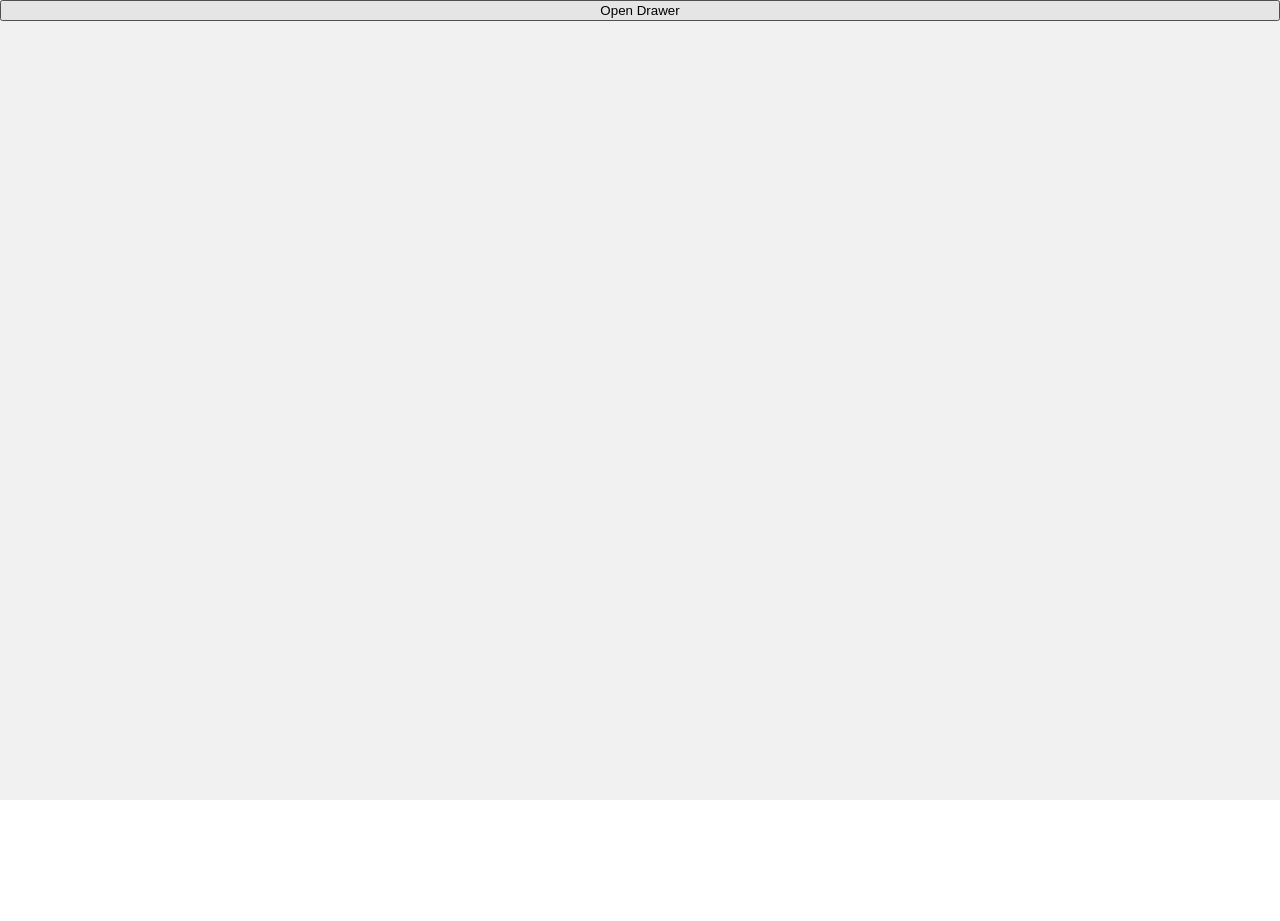
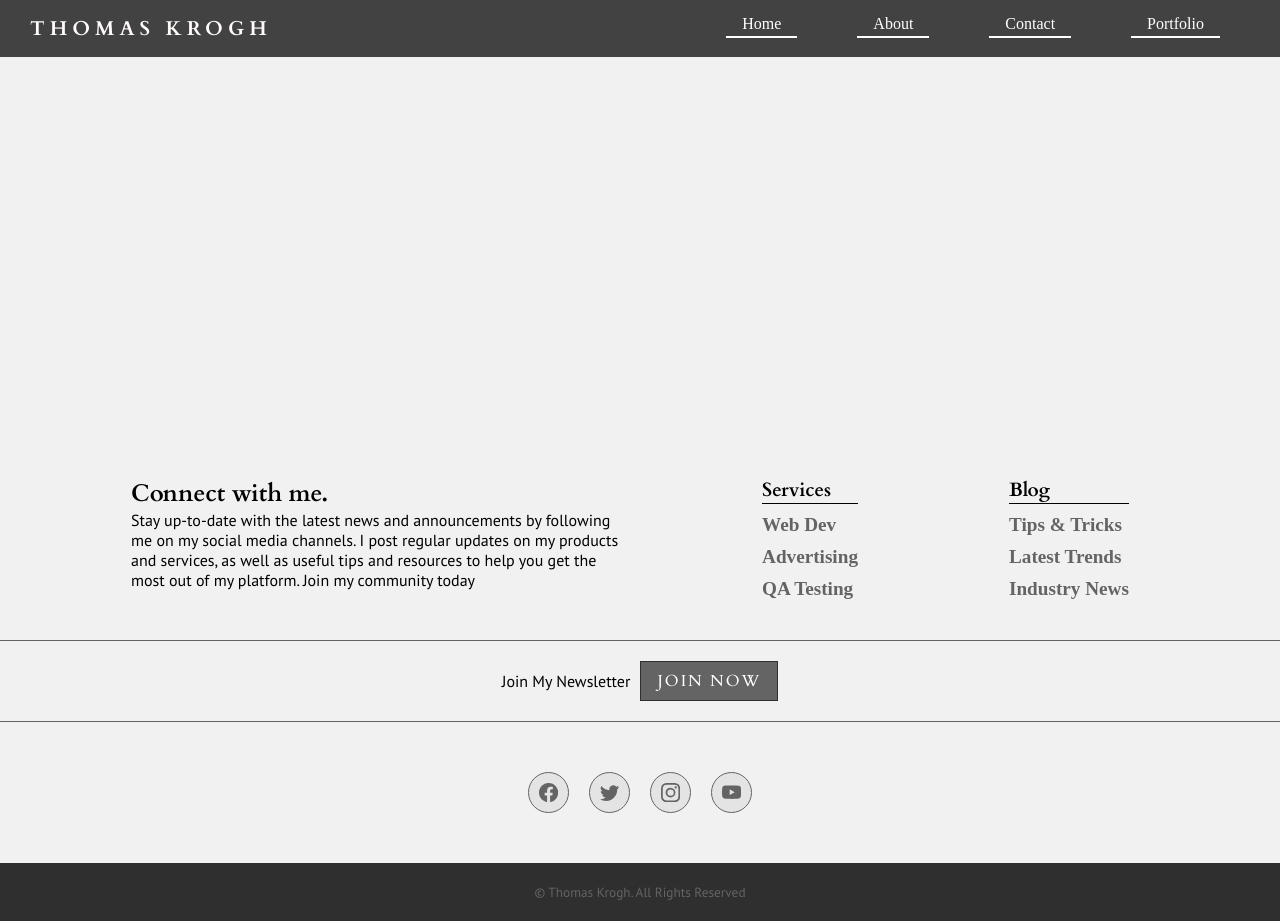
Before and after one commit to ThomasKroghDev/portfolio, a Next.js app: page / in a window 1280 px wide. Before the commit the page ends 800 px from the top, so only its background shows below. Built offline with nearby package versions, Linux system fonts and the light colour scheme.

Commit message:
[wip] layout and footer

```diff
--- a/src/components/button/button.module.css
+++ b/src/components/button/button.module.css
@@ -1,84 +1,24 @@
 .btn {
-  font-family: 'Pt Sans', sans-serif;
-  padding: 0.6em 2em;
-  margin: 0 1em;
-  border: none;
-  outline: none;
-  color: rgb(255, 255, 255);
-  background: #111;
-  cursor: pointer;
-  position: relative;
-  z-index: 0;
-  border-radius: 10px;
-  user-select: none;
-  -webkit-user-select: none;
-  touch-action: manipulation;
+  background-color: rgb(100, 100, 100);
+  border: 1px solid rgb(47, 47, 47);
+  color: white;
+  font-family: 'Cardo', serif;
+  font-size: 16px;
+  padding: 8px 16px;
+  letter-spacing: 2px;
+  text-decoration: none;
+  text-transform: uppercase;
+  transition: background-color 0.3s ease;
 }
 
-.btn:before {
-  content: '';
-  background: linear-gradient(
-    45deg,
-    #ff0000,
-    #ff7300,
-    #fffb00,
-    #48ff00,
-    #00ffd5,
-    #002bff,
-    #7a00ff,
-    #ff00c8,
-    #ff0000
-  );
-  position: absolute;
-  top: -2px;
-  left: -2px;
-  background-size: 400%;
-  z-index: -1;
-  filter: blur(5px);
-  -webkit-filter: blur(5px);
-  width: calc(100% + 4px);
-  height: calc(100% + 4px);
-  animation: glowing-button-85 20s linear infinite;
-  transition: opacity 0.3s ease-in-out;
-  border-radius: 10px;
+.btn:hover {
+  background-color: white;
+  border: 1px solid rgb(47, 47, 47);
+  color: rgb(47, 47, 47);
+  cursor: pointer;
 }
 
-@keyframes glowing-button-85 {
-  0% {
-    background-position: 0 0;
-  }
-  50% {
-    background-position: 400% 0;
-  }
-  100% {
-    background-position: 0 0;
-  }
+.btn:active {
+  background-color: darkgray;
+  color: white;
 }
-
-.btn:after {
-  z-index: -1;
-  content: '';
-  position: absolute;
-  width: 100%;
-  height: 100%;
-  background: #222;
-  left: 0;
-  top: 0;
-  border-radius: 10px;
-}
-.submitBtn {
-  max-width: 340px;
-  background-color: rgba(255, 166, 0, 0.456);
-  color: #272947;
-  box-shadow: rgba(50, 50, 93, 0.25) 0px 2px 5px -1px,
-    rgba(0, 0, 0, 0.3) 0px 1px 3px -1px;
-  border-radius: 5px;
-  padding: 8px;
-  font-size: 16px;
-  border: 2px solid #a54a0031;
-}
-.submitBtn:disabled {
-  background-color: rgba(211, 203, 189, 0.658);
-  color: #27294756;
-  cursor: not-allowed;
-}
--- a/src/components/footer/footer.component.tsx
+++ b/src/components/footer/footer.component.tsx
@@ -8,58 +8,46 @@ function Footer() {
     <footer className={styles.footer}>
       <div className={styles.footerContent}>
         <div className={styles.textContent}>
-          <h2>Get early access today</h2>
+          <h2>Connect with me.</h2>
           <p>
-            lorem ipsum dolor sit amet, consectetur adipiscing elit, sed do
-            eiusmod tempor incididunt ut labore et dolore magna aliqua.
+            Stay up-to-date with the latest news and announcements by following
+            me on my social media channels. I post regular updates on my
+            products and services, as well as useful tips and resources to help
+            you get the most out of my platform. Join my community today
           </p>
         </div>
         <div className={styles.listContainer}>
-          <h3>features</h3>
+          <h3>Services</h3>
           <ul className={styles.footerList}>
             <li>
-              <a href="#">Link</a>
+              <a href="#">Web Dev</a>
             </li>
             <li>
-              <a href="#">Link</a>
+              <a href="#">Advertising</a>
             </li>
             <li>
-              <a href="#">Link</a>
+              <a href="#">QA Testing</a>
             </li>
           </ul>
         </div>
         <div className={styles.listContainer}>
-          <h3>features</h3>
+          <h3>Blog</h3>
           <ul className={styles.footerList}>
             <li>
-              <a href="#">Link</a>
+              <a href="#">Tips &amp; Tricks</a>
             </li>
             <li>
-              <a href="#">Link</a>
+              <a href="#">Latest Trends</a>
             </li>
             <li>
-              <a href="#">Link</a>
-            </li>
-          </ul>
-        </div>
-        <div className={styles.listContainer}>
-          <h3>features</h3>
-          <ul className={styles.footerList}>
-            <li>
-              <a href="#">Link</a>
-            </li>
-            <li>
-              <a href="#">Link</a>
-            </li>
-            <li>
-              <a href="#">Link</a>
+              <a href="#">Industry News</a>
             </li>
           </ul>
         </div>
       </div>
       <div className={styles.footerCta}>
-        <p>Get Started For Free</p>
-        <Button title="click me seymour" />
+        <p>Join My Newsletter</p>
+        <Button title="Join Now" />
       </div>
       <div className={styles.footerSocials}>
         <ul className={styles.socialsList}>
@@ -86,7 +74,7 @@ function Footer() {
         </ul>
       </div>
       <div className={styles.copy}>
-        <p>© Project. All Rights Reserved</p>
+        <p>© Thomas Krogh. All Rights Reserved</p>
       </div>
     </footer>
   );
--- a/src/components/footer/footer.module.css
+++ b/src/components/footer/footer.module.css
@@ -1,4 +1,5 @@
 .footer {
+  flex-shrink: 0;
   width: 100%;
   background-color: #f1f1f1;
   color: black;
@@ -6,16 +7,15 @@
 .footerContent {
   display: flex;
   flex-direction: row;
-
-  justify-content: space-between;
+  justify-content: space-evenly;
   padding: 20px;
 }
 .textContent {
-  max-width: 600px;
+  max-width: 500px;
 }
-/* .listContainer {
-  } */
-
+.listContainer {
+  margin: 0 20px;
+}
 .listContainer h3 {
   margin: 0;
   padding: 0;
--- /dev/null
+++ b/src/components/layout/layout.component.tsx
@@ -0,0 +1,19 @@
+import React from 'react';
+import Navbar from '../navbar/navbar.component';
+import Footer from '../footer/footer.component';
+
+type LayoutProps = {
+  children: React.ReactNode;
+};
+
+const Layout: React.FC<LayoutProps> = ({ children }) => {
+  return (
+    <div style={{ height: '100%', display: 'flex', flexDirection: 'column' }}>
+      <Navbar />
+      <main style={{ flex: '1 0 auto' }}>{children}</main>
+      <Footer />
+    </div>
+  );
+};
+
+export default Layout;
--- a/src/components/navbar/navbar.component.tsx
+++ b/src/components/navbar/navbar.component.tsx
@@ -6,26 +6,28 @@ function Navbar() {
     <nav className={styles.navbar}>
       <ul className={styles.navList}>
         <li className={styles.navItem}>
-          <p className={styles.logo}>logoText</p>
-        </li>
-        <li className={styles.navItem}>
-          <a className={styles.navLink} href="#">
-            sds
+          <a className={styles.logoLink} href="/">
+            <p className={styles.logo}>Thomas Krogh</p>
           </a>
         </li>
         <li className={styles.navItem}>
-          <a className={styles.navLink} href="#">
-            sds
+          <a className={styles.navLink} href="/">
+            Home
           </a>
         </li>
         <li className={styles.navItem}>
-          <a className={styles.navLink} href="#">
-            sds
+          <a className={styles.navLink} href="/about">
+            About
           </a>
         </li>
         <li className={styles.navItem}>
-          <a className={styles.navLink} href="#">
-            sds
+          <a className={styles.navLink} href="/contact">
+            Contact
+          </a>
+        </li>
+        <li className={styles.navItem}>
+          <a className={styles.navLink} href="/portfolio">
+            Portfolio
           </a>
         </li>
       </ul>
--- a/src/components/navbar/navbar.module.css
+++ b/src/components/navbar/navbar.module.css
@@ -27,6 +27,11 @@
   letter-spacing: 5px;
   font-family: 'Cardo', serif;
 }
+.logoLink {
+  align-items: center;
+  margin: 0;
+  text-decoration: none;
+}
 .navLink {
   color: white;
   text-decoration: none;
--- a/src/pages/index.tsx
+++ b/src/pages/index.tsx
@@ -4,6 +4,7 @@ import TestimonialSwiper from '@/components/testimonialSwiper/testimonialSwiper.
 import Modal from '@/components/modal/modal.component';
 import { useState } from 'react';
 import Drawer from '@/components/drawer/drawer.component';
+import Layout from '@/components/layout/layout.component';
 
 const testimonials = [
   {
@@ -56,13 +57,9 @@ export default function Home() {
         <meta name="viewport" content="width=device-width, initial-scale=1" />
         <link rel="icon" href="/favicon.ico" />
       </Head>
-      <main className={styles.main}>
-        <button onClick={handleDrawerOpen}>Open Drawer</button>
-        <Drawer isOpen={isDrawerOpen} onClose={handleDrawerClose}>
-          <h2>Drawer Content</h2>
-          <p>Some content goes here.</p>
-        </Drawer>
-      </main>
+      <Layout>
+        <main className={styles.main}></main>
+      </Layout>
     </>
   );
 }
--- a/src/styles/Home.module.css
+++ b/src/styles/Home.module.css
@@ -1,6 +1,3 @@
 .main {
-  display: flex;
-  flex-direction: column;
   background-color: #f1f1f1;
-  min-height: 100vh;
 }
--- a/src/styles/globals.css
+++ b/src/styles/globals.css
@@ -101,3 +101,18 @@ table {
   border-collapse: collapse;
   border-spacing: 0;
 }
+
+html {
+  height: 100%;
+}
+
+body {
+  min-height: 100%;
+  display: flex;
+  flex-direction: column;
+}
+
+main {
+  flex: 1 0 auto;
+  min-height: 50vh;
+}
```
